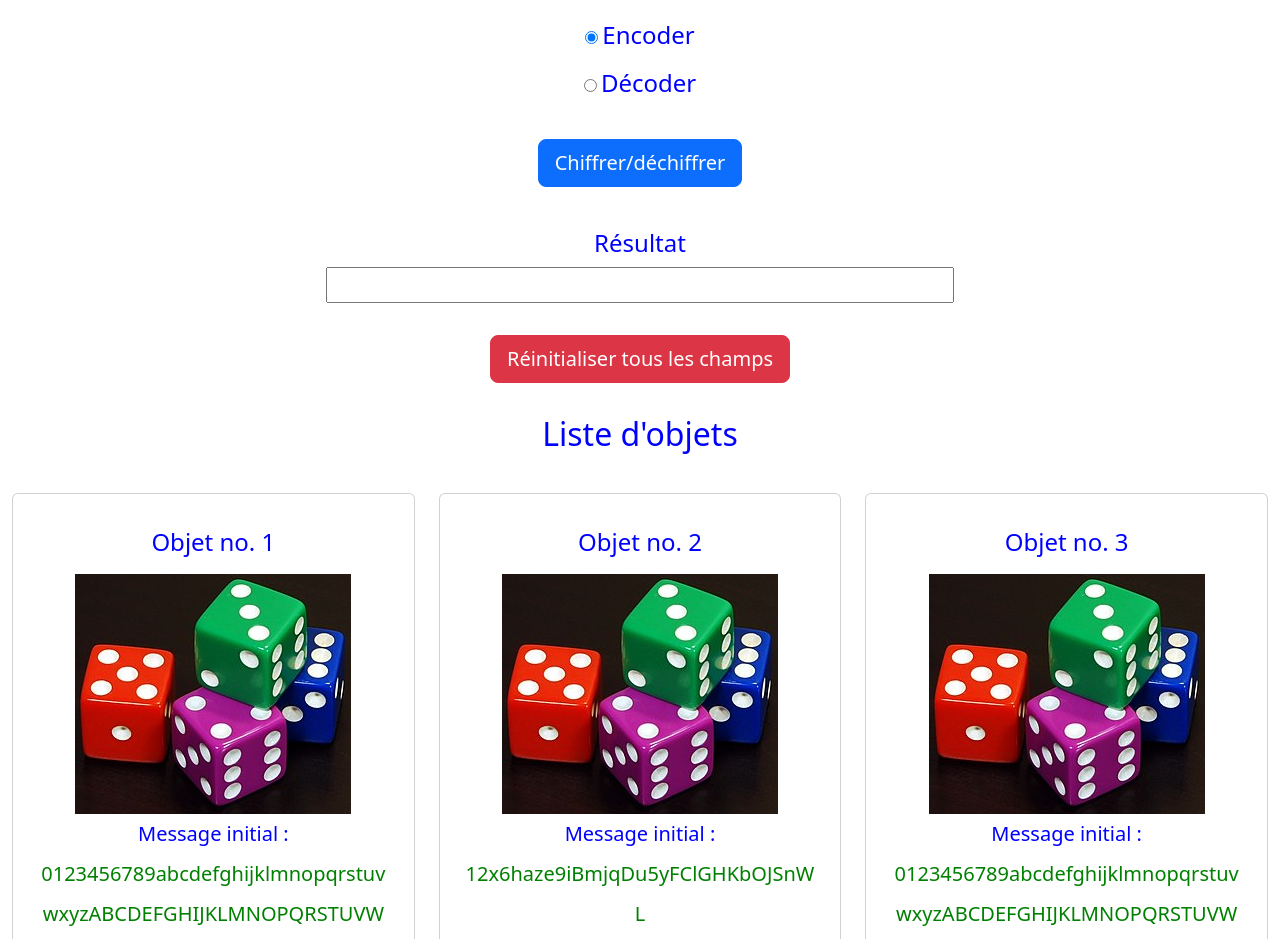
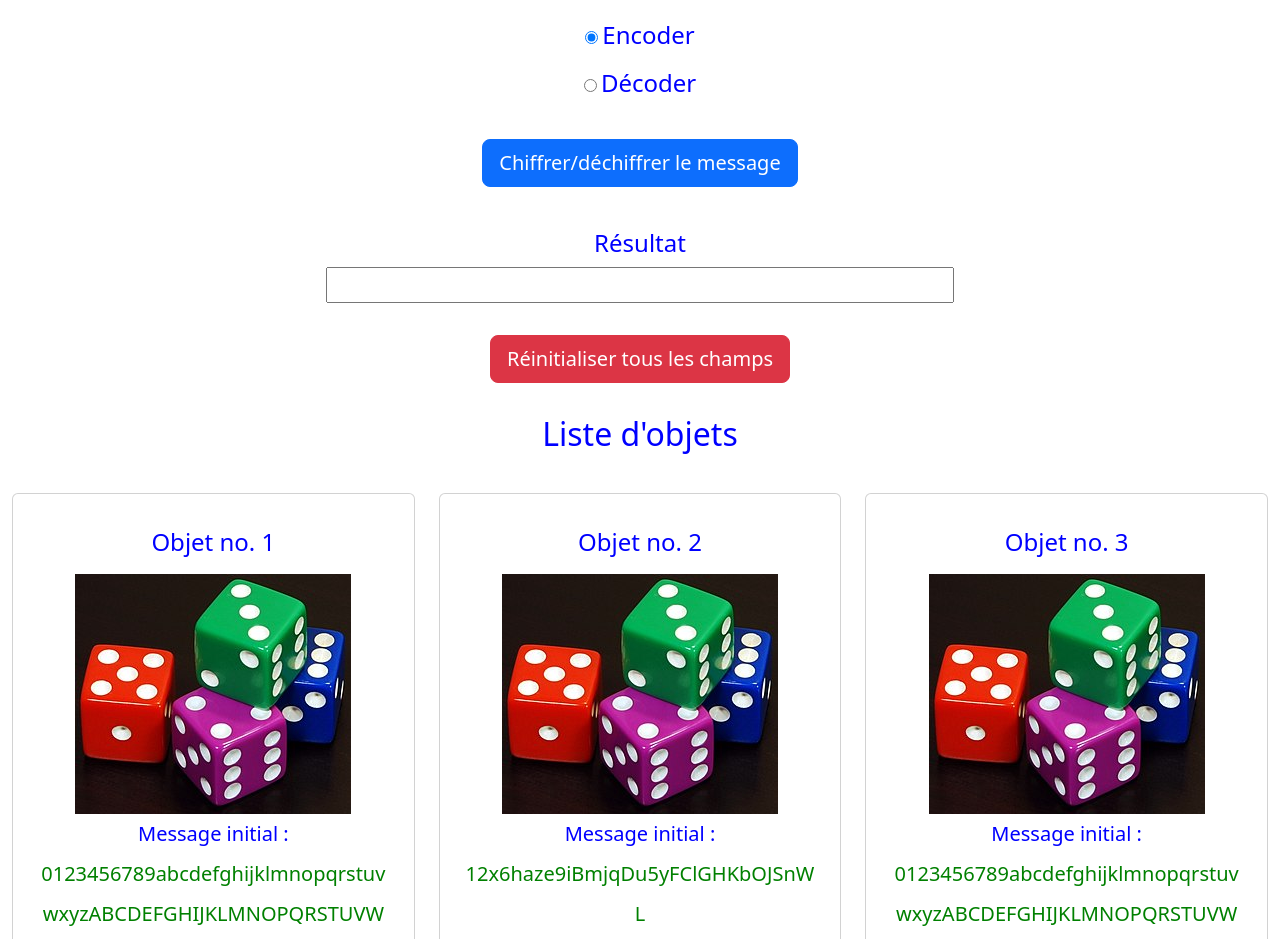
Before and after one commit to TheRealDAZL/JavaScript-Basic_OOP_Crypto_v2.0, a plain HTML site: page index.html in a window 1280 px wide. Shown: the part 1940-2879 px from the top of the page. Drawn offline with nearby package versions, Linux system fonts and the light colour scheme.

Commit message:
Modif affichage texte bouton chiffre/déchiffrer

```diff
--- a/index.html
+++ b/index.html
@@ -71,7 +71,7 @@
                     </div>
                 </fieldset>
                 <br>
-                <button class="btn btn-primary btn-lg" id="envoyer" type="submit">Chiffrer/déchiffrer</button>
+                <button class="btn btn-primary btn-lg" id="envoyer" type="submit">Chiffrer/déchiffrer le message</button>
                 <br>
                 <br>
                 <label for="messageExtrant"><span class="couleurTexte fs-4">Résultat</span></label>
```
